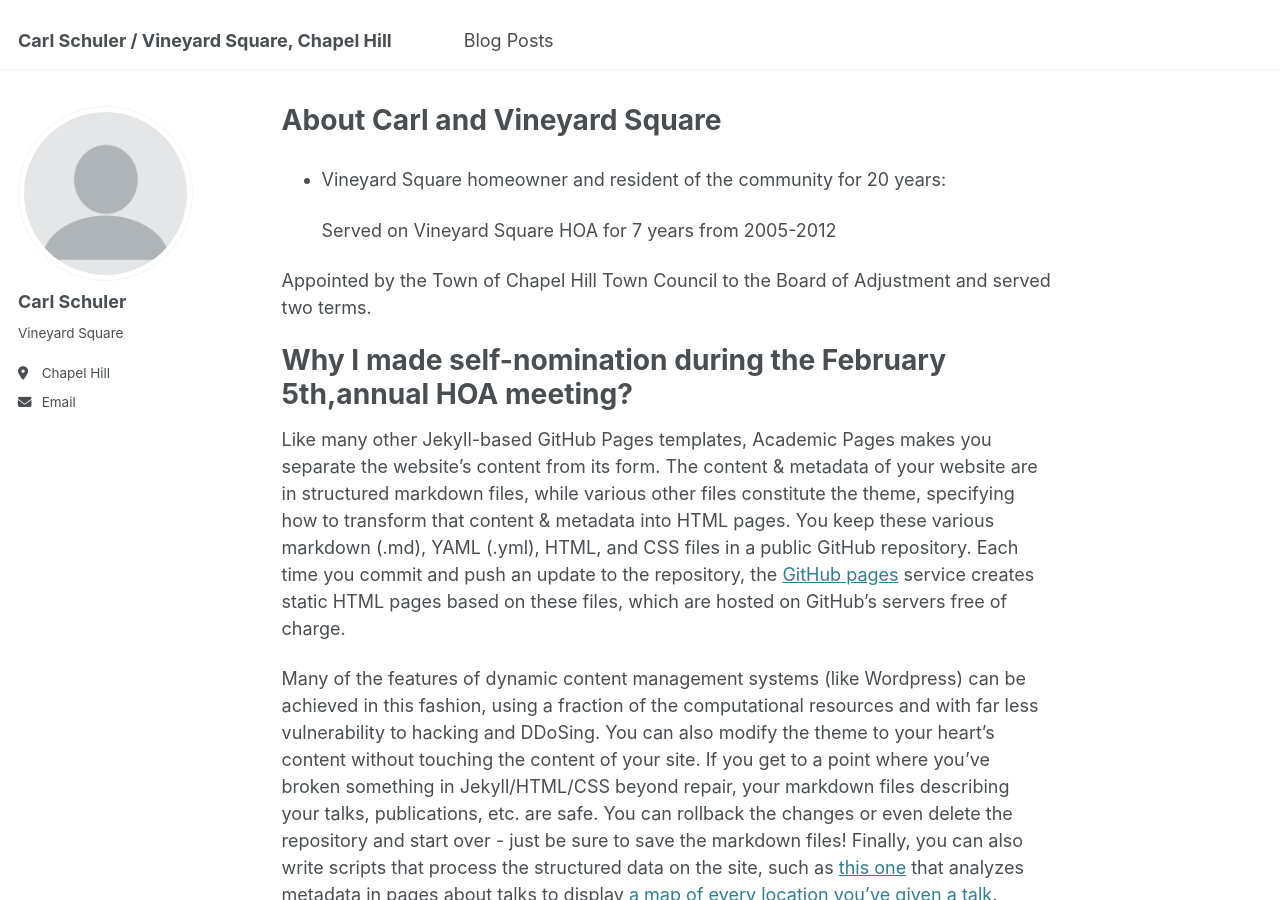
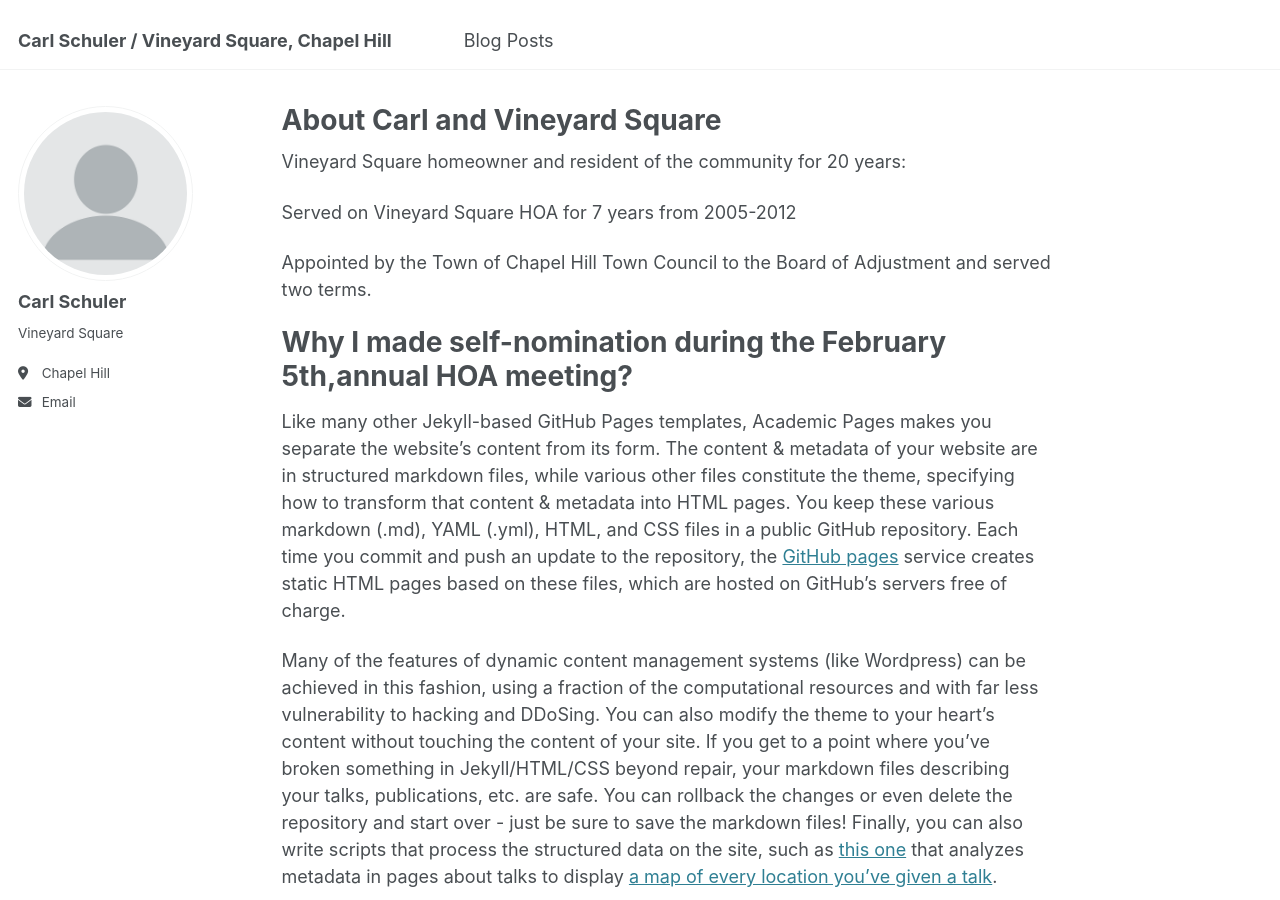
Before and after one commit to CarlSchuler/carl.github.io, a Jekyll site: the page built from _pages/about.md, in a window 1280 px wide and 900 px high. Built offline with Jekyll 4.4.1, drawn with Linux system fonts in a browser that asks for light colours.

```diff
--- a/_pages/about.md
+++ b/_pages/about.md
@@ -7,9 +7,9 @@ redirect_from:
   - /about.html
 ---
 
-* Vineyard Square homeowner and resident of the community for 20 years:
+Vineyard Square homeowner and resident of the community for 20 years:
 
-  Served on Vineyard Square HOA for 7 years from 2005-2012
+ Served on Vineyard Square HOA for 7 years from 2005-2012
 
 Appointed by the Town of Chapel Hill Town Council to the Board of Adjustment and served two terms.
 
```
